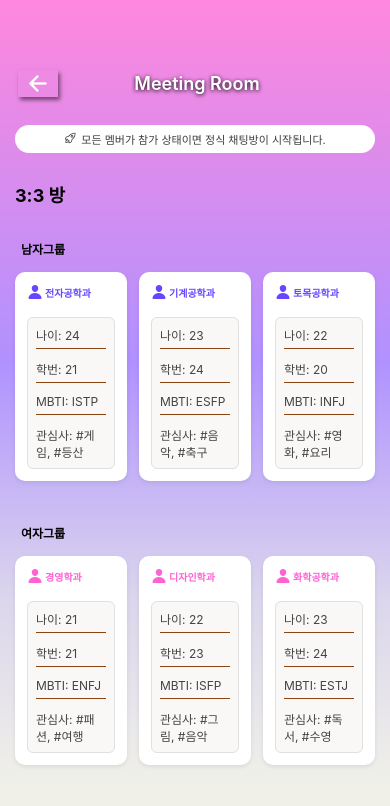
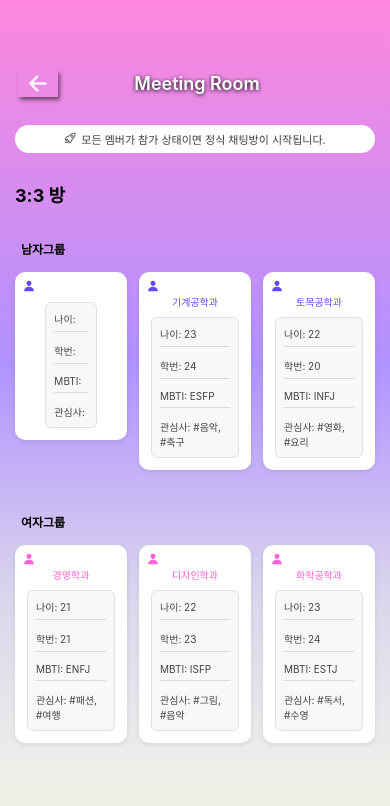
Before and after one commit to simjjjj/UNIMEET, a React Native app: screen / in a window 390 px wide. Both pictures are taken after a click on the element 195 px from the left and 568 px from the top of the page. Shown: the top 806 px of the page. Built offline with nearby package versions, Linux system fonts and the light colour scheme.

Commit message:
미팅방 개발중

```diff
--- a/Screens/Home/Home.tsx
+++ b/Screens/Home/Home.tsx
@@ -80,13 +80,13 @@ const Home: React.FC = () => {
       participants: [
         {
           id: 5,
-          name: "최민수",
+          name: "",
           gender: "남",
-          department: "전자공학과",
-          age: 24,
-          studentId: "21",
-          mbti: "ISTP",
-          interests: ["#게임", "#등산"]
+          department: "",
+          age: 0,
+          studentId: "",
+          mbti: "",
+          interests: []
         },
         {
           id: 6,
@@ -187,23 +187,23 @@ const Home: React.FC = () => {
         },
         {
           id: 15,
-          name: "정지훈",
+          name: "",
           gender: "남",
-          department: "바이오메디컬공학과",
-          age: 24,
-          studentId: "20",
-          mbti: "ENFP",
-          interests: ["#음악", "#운동"]
+          department: "",
+          age: 0,
+          studentId: "",
+          mbti: "",
+          interests: []
         },
         {
           id: 16,
-          name: "김예린",
+          name: "",
           gender: "여",
-          department: "바이오메디컬공학과",
-          age: 21,
-          studentId: "20",
-          mbti: "INTJ",
-          interests: ["#독서", "#등산"]
+          department: "",
+          age: 0,
+          studentId: "",
+          mbti: "",
+          interests: []
         },
       ],
       type: 'mixed',
--- a/Screens/Home/RoomDetail.tsx
+++ b/Screens/Home/RoomDetail.tsx
@@ -9,26 +9,32 @@ import { NativeStackNavigationProp } from '@react-navigation/native-stack';
 // 참가자 정보 카드 컴포넌트
 const ParticipantInfo: React.FC<{ p: any; color: string }> = ({ p, color }) => (
   <View style={styles.participantCard}>
-    {/* 학과 + 아이콘 (색상 전달) */}
-    <View style={styles.departmentRow}>
-      <Ionicons name="person" size={16} color={color} style={{ marginRight: 2 }} />
-      <Text style={[styles.participantDepartment, { color }]}>{p.department || '-'}</Text>
+    <Ionicons
+      name="person"
+      size={12}
+      color={color}
+      style={styles.cardIcon}
+    />
+    <View style={styles.departmentBox}>
+      <Text style={[styles.participantDepartment, { color }]} numberOfLines={1} ellipsizeMode="tail">
+        {p.department || ''}
+      </Text>
     </View>
     {/* 정보 박스 */}
     <View style={styles.detailsBox}>
       <View style={styles.detailItem}>
-        <Text style={styles.detailText}>나이: {p.age || '-'}</Text>
+        <Text style={styles.detailText}>나이: {p.age || ''}</Text>
         <View style={styles.line} />
       </View>
       <View style={styles.detailItem}>
-        <Text style={styles.detailText}>학번: {p.studentId || '-'}</Text>
+        <Text style={styles.detailText}>학번: {p.studentId || ''}</Text>
         <View style={styles.line} />
       </View>
       <View style={styles.detailItem}>
-        <Text style={styles.detailText}>MBTI: {p.mbti || '-'}</Text>
+        <Text style={styles.detailText}>MBTI: {p.mbti || ''}</Text>
         <View style={styles.line} />
       </View>
-      <Text style={styles.detailText}>관심사: {p.interests?.join(', ') || '-'}</Text>
+      <Text style={styles.detailText}>관심사: {p.interests?.join(', ') || ''}</Text>
     </View>
   </View>
 );
@@ -220,15 +226,23 @@ const styles = StyleSheet.create({
     shadowOpacity: 0.08,
     shadowRadius: 4,
     shadowOffset: { width: 0, height: 2 },
+    position: 'relative',
+    alignItems: 'center',
+    justifyContent: 'flex-start',
   },
-  departmentRow: {
-    flexDirection: 'row',
-    alignItems: 'center',
-    marginBottom: 8,
+  cardIcon: {
+    position: 'absolute',
+    top: 8,
+    left: 8,
+    zIndex: 2,
+  },
+  departmentBox: {
+    marginTop: 10,
   },
   participantDepartment: {
     fontSize: 10,
-    fontWeight: 'bold',
+    fontWeight: '500',
+    textAlign: 'center',
   },
   detailsBox: {
     borderWidth: 1,
@@ -242,12 +256,12 @@ const styles = StyleSheet.create({
     marginBottom: 6,
   },
   detailText: {
-    fontSize: 12,
+    fontSize: 10,
     color: '#444',
   },
   line: {
     height: 1,
-    backgroundColor: '#8B4513',
+    backgroundColor: '#D9D9D9',
     marginVertical: 5,
   },
 });
```
